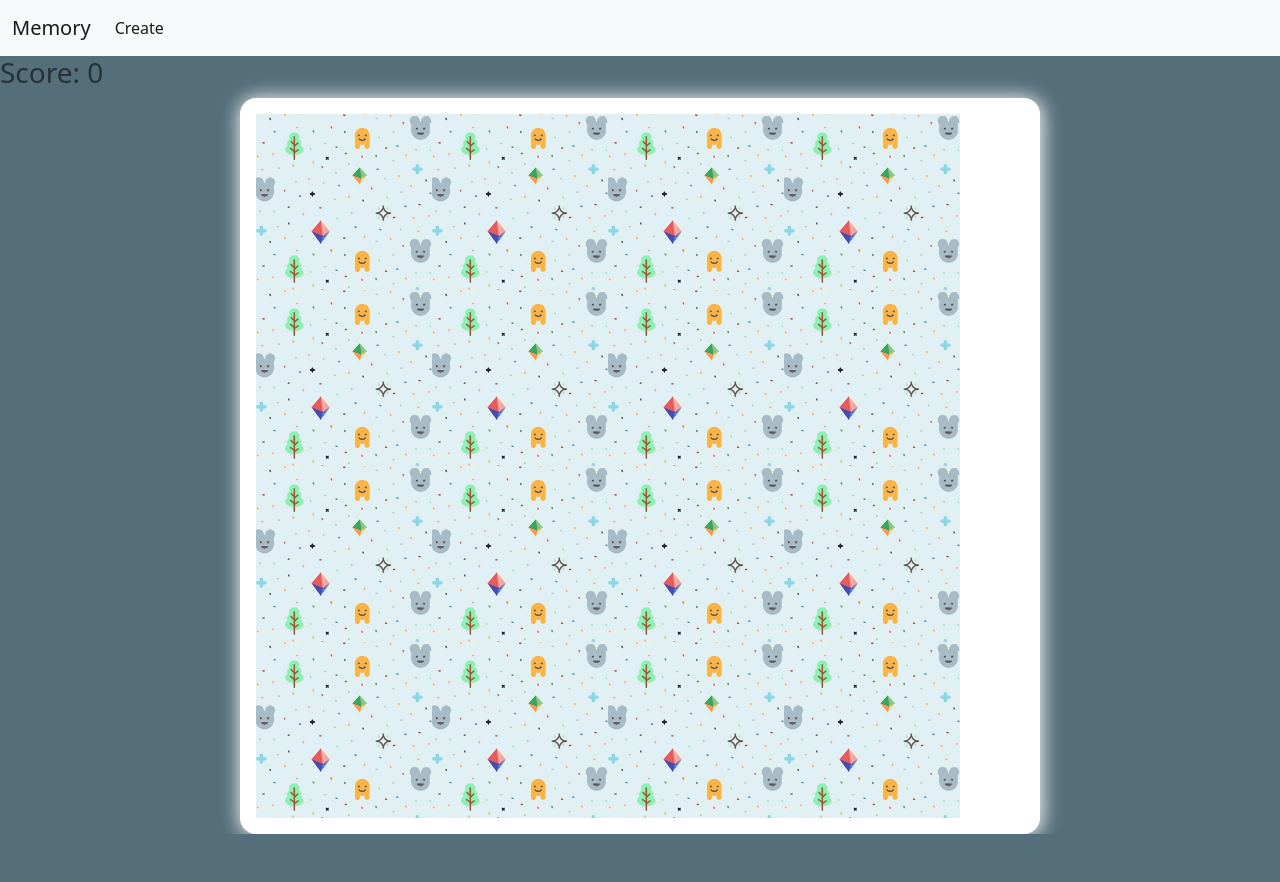
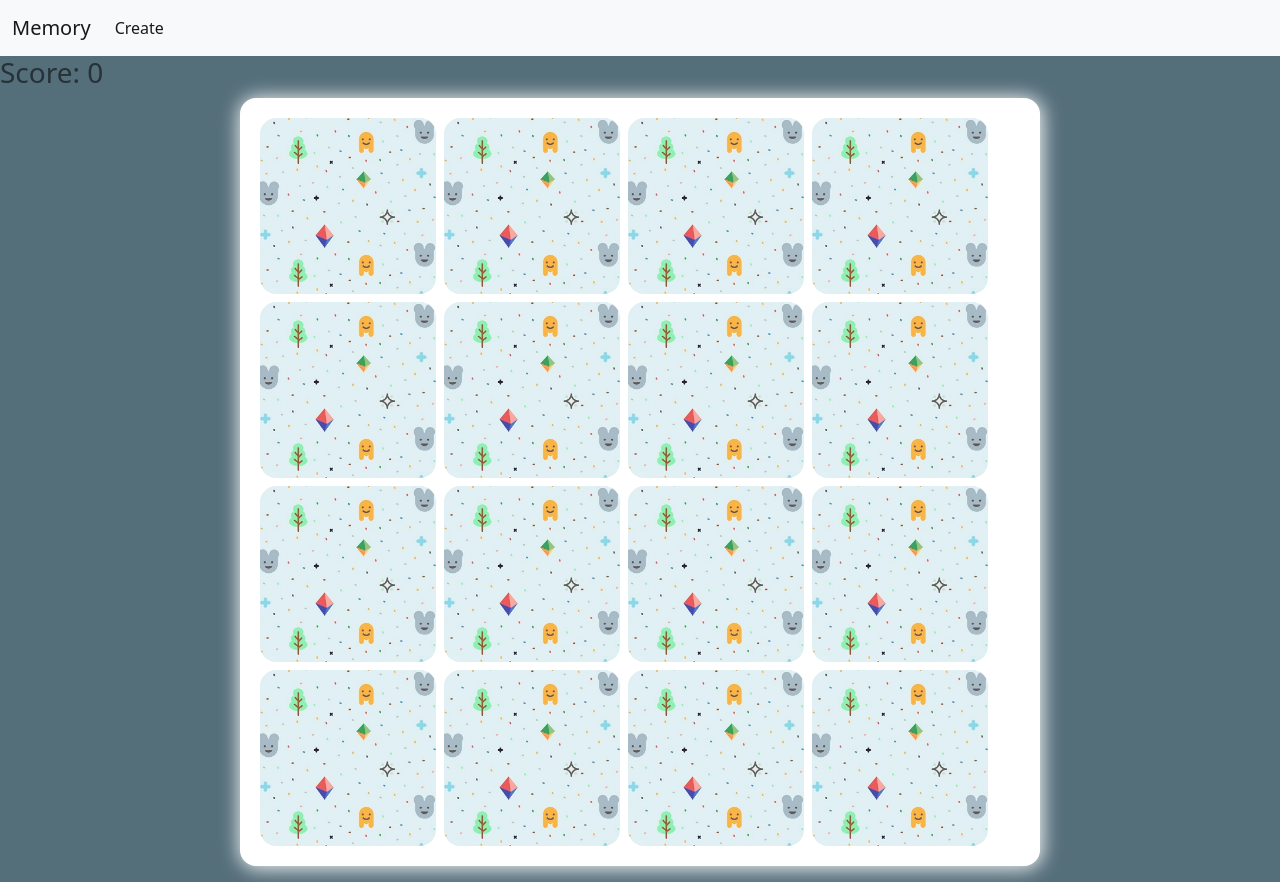
Before and after one commit to bugajewskam/memory, a Django app: template game/templates/memory.html in a window 1280 px wide. Before the commit the page ends 834 px from the top, so only its background shows below. Run offline with Django 4.2, Linux system fonts and the light colour scheme; the template is opened without the code that fills it: values that come from a table or form of the project are taken from there, others are empty; tables that the repository leaves empty hold one stand-in row (values such as "Sample post"); grey boxes marked "Sample" are stand-in pictures; some libraries are stand-ins or nearby versions.

Commit message:
Improve styles, change routes

```diff
--- a/memory/urls.py
+++ b/memory/urls.py
@@ -20,6 +20,6 @@ from django.urls import path, include
 
 urlpatterns = [
     path('admin/', admin.site.urls),
-    path('game/', include('game.urls')),
+    path('', include('game.urls')),
 ] + (static(settings.MEDIA_URL, document_root=settings.MEDIA_ROOT) +
      static(settings.STATIC_URL, document_root=settings.STATIC_ROOT))
--- a/static/style.css
+++ b/static/style.css
@@ -1,9 +1,10 @@
-body{
+body {
     background: #546E7A;
 }
-.grid{
+
+.grid {
     position: relative;
-    display:  flex;
+    display: flex;
     flex-wrap: wrap;
     margin: auto;
     border-radius: 16px;
@@ -12,26 +13,30 @@ body{
     box-shadow: 1px 1px 20px 1px white;
 
 }
-.lol{
+
+.lol {
     display: flex;
-    justify-content:center;
+    justify-content: center;
 
 
 }
+
 .wrapper {
-  width: 100vmin;
+    width: 100vmin;
+    margin-bottom: 16px;
 }
 
 .wrapper img {
-  width: 22vmin;
-  height: 22vmin;
-  object-fit: cover;
-  padding: 0;
+    width: 22vmin;
+    height: 22vmin;
+    object-fit: cover;
+    padding: 0;
+    border-radius: 16px;
+    margin: 0.5vmin;
 }
 
 
-
-.finish{
+.finish {
 
     background-color: #CFD8DC;
     text-align: center;
@@ -48,11 +53,13 @@ body{
     align-items: center;
     justify-content: center;
 }
-h1, h3{
+
+h1, h3 {
     color: #263238;
 }
+
 .button:hover {
 
-    box-shadow: 0 12px 16px 0 rgba(0,0,0,0.24), 0 17px 50px 0 rgba(0,0,0,0.19);
+    box-shadow: 0 12px 16px 0 rgba(0, 0, 0, 0.24), 0 17px 50px 0 rgba(0, 0, 0, 0.19);
 
 }
```
